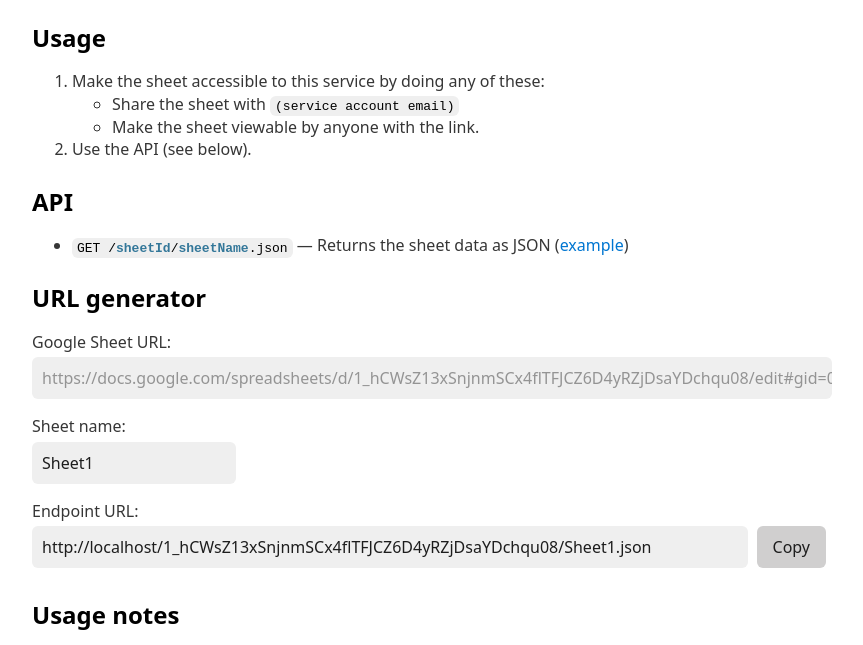
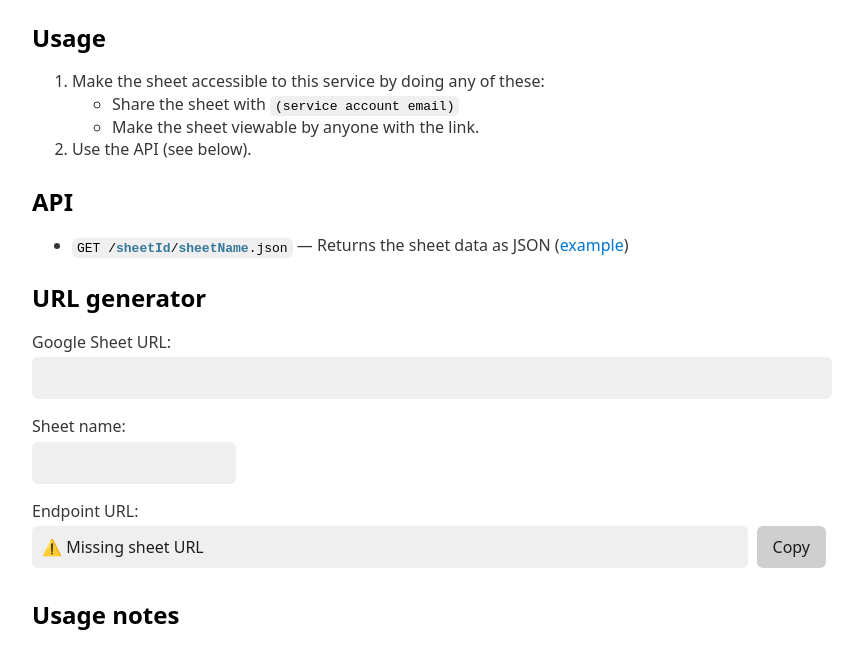
Before and after one commit to dtinth/sheet.spacet.me, a website: page public/index.html in a window 1280 px wide. Shown: the part 115-760 px from the top of the page, without its empty margins (208-1071 px from the left). Drawn offline with nearby package versions, Linux system fonts and the light colour scheme; no server answers.

Commit message:
Make use of the API

```diff
--- a/public/index.html
+++ b/public/index.html
@@ -103,23 +103,11 @@
     <form>
       <p>
         <label for="sheet-url">Google Sheet URL:</label>
-        <input
-          class="text-input"
-          id="sheet-url"
-          type="text"
-          size="100"
-          placeholder="https://docs.google.com/spreadsheets/d/1_hCWsZ13xSnjnmSCx4flTFJCZ6D4yRZjDsaYDchqu08/edit#gid=0"
-        />
+        <input class="text-input" id="sheet-url" type="text" size="100" />
       </p>
       <p>
         <label for="sheet-name">Sheet name:</label>
-        <input
-          class="text-input"
-          id="sheet-name"
-          type="text"
-          size="16"
-          value="Sheet1"
-        />
+        <input class="text-input" id="sheet-name" type="text" size="16" />
       </p>
       <p>
         <label for="endpoint-url">Endpoint URL:</label>
@@ -151,10 +139,14 @@
     <script>
       {
         const $ = (selector) => document.querySelector(selector)
+        const $sheetUrl = $('#sheet-url')
+        const $sheetName = $('#sheet-name')
+        const $endpointUrl = $('#endpoint-url')
+
         const update = () => {
-          const url = $('#sheet-url').value || $('#sheet-url').placeholder
-          const name = $('#sheet-name').value.trim()
-          $('#endpoint-url').value = (() => {
+          const url = $sheetUrl.value || $sheetUrl.placeholder
+          const name = $sheetName.value.trim()
+          $endpointUrl.value = (() => {
             const match = url.match(/\/d\/([^\/]+)/)
             if (!match) {
               return '⚠️ Missing sheet URL'
@@ -172,7 +164,23 @@
           })()
         }
         update()
-        $('#sheet-url').onchange = $('#sheet-name').onchange = update
+        $sheetUrl.onchange = update
+        $sheetName.onchange = update
+
+        const loadDefaultValues = async () => {
+          const { values } = await fetch(
+            '/1_hCWsZ13xSnjnmSCx4flTFJCZ6D4yRZjDsaYDchqu08/Sheet1.json',
+          ).then((r) => r.json())
+          const config = Object.fromEntries(
+            values.slice(1).map(([key, value]) => [key, value]),
+          )
+          $sheetUrl.placeholder = config['Default sheet URL']
+          if (!$sheetName.value) {
+            $sheetName.value = config['Default sheet name']
+          }
+          update()
+        }
+        loadDefaultValues()
       }
     </script>
 
```
